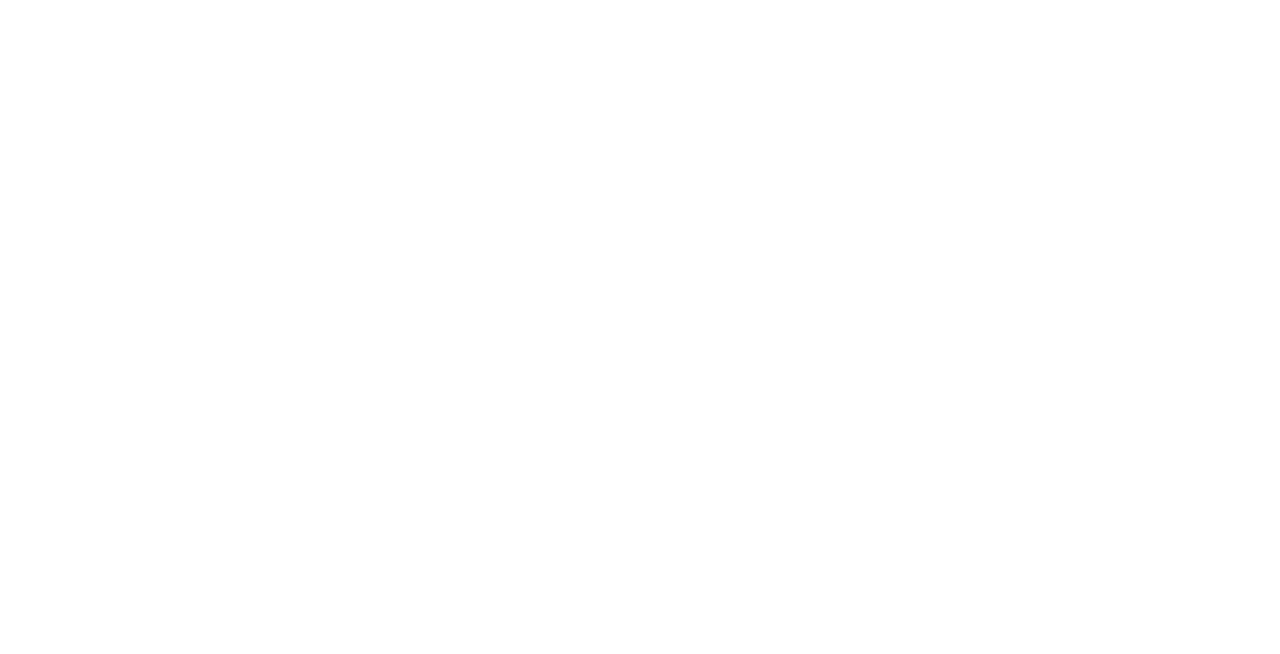
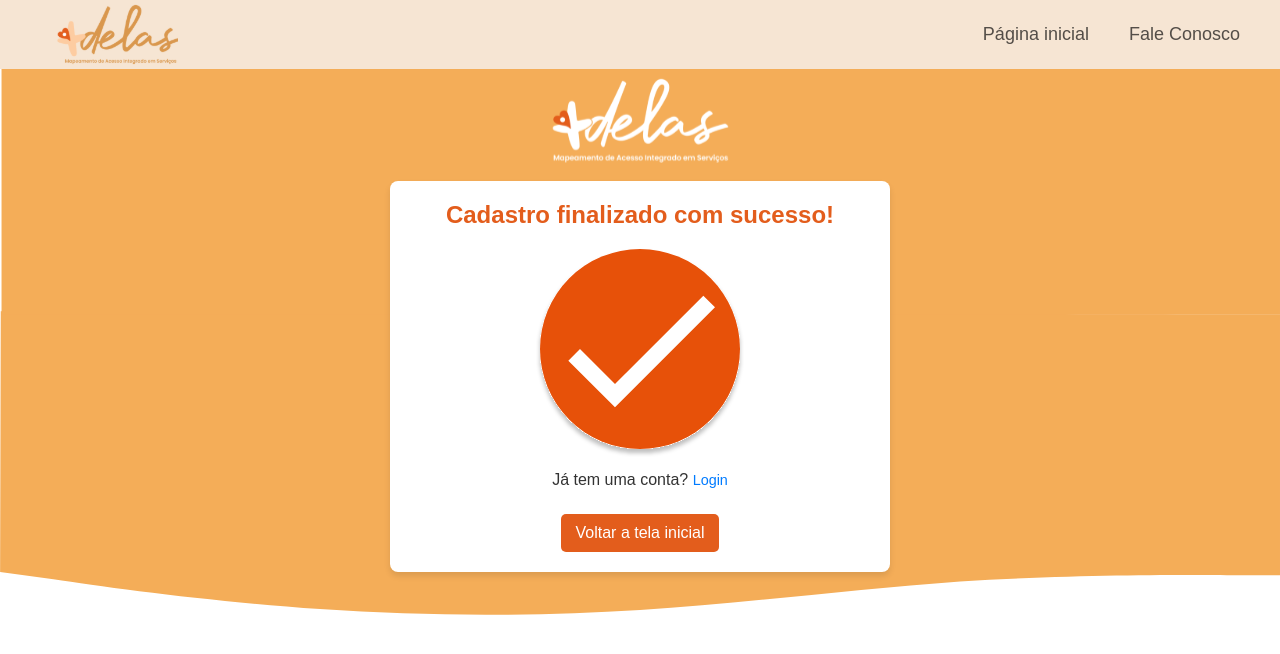
Before and after one commit to maisDelas/projeto-start-web, a React (Vite) app: page /CadastroPrestadora3 in a window 1280 px wide. Before the commit this address had no page. Shown: the top 654 px of the page. Built offline with nearby package versions, Linux system fonts and the light colour scheme.

Commit message:
atualizando

```diff
--- a/src/App.jsx
+++ b/src/App.jsx
@@ -15,6 +15,7 @@
 
 import CadastroPrestadora1 from 'pages/cadastroP/Prestadora1'
 import CadastroPrestadora2 from 'pages/cadastroP/Prestadoratre2'
+import CadastroPrestadora3 from 'pages/cadastroP/Prestadora3'
 import CadastroPrestadora0 from 'pages/cadastroP/Prestadora0'
 
 
@@ -39,6 +40,7 @@
 
 
 
+
         <Route path="/Perfil" element={< Perfil />} />
 
         <Route path="/Cadastro" element={<Cadastro />} />
@@ -51,6 +53,8 @@
 
         <Route path="CadastroPrestadora1" element={<CadastroPrestadora1 />} />
         <Route path="/CadastroPrestadora2" element={<CadastroPrestadora2 />} />
+        <Route path="/CadastroPrestadora3" element={<CadastroPrestadora3 />} />
+
 
 
 
--- a/src/pages/cadastroP/Prestadora0.jsx
+++ b/src/pages/cadastroP/Prestadora0.jsx
@@ -6,8 +6,9 @@
   Paragraph,
   List,
   StyledButton,LogoContainer
-} from "pages/cadastroP/Prestadora0styles.js";
-import Logo1 from "./Imagem/LogoNN1.svg";
+} from "pages/cadastroP/Prestadoraa.styles.js";
+import Logo1 from "./Imagem/LogoNN1.svg"
+import Logo2 from './Imagem/NN2.svg'
 
 
 import { TfiBag } from "react-icons/tfi";
@@ -50,7 +51,7 @@
       <List>
         <Subtitle>
           <img src={Logo1} alt="Logo"  />
-          <IoDocumentTextOutline />  Documentos pessoais:
+          <IoDocumentTextOutline className="Icons" />  Documentos pessoais:
         </Subtitle>
 
         <li>Dados Pessoais;</li>
@@ -61,8 +62,8 @@
 
       <List>
         <Subtitle>
-          <img src={Logo1}  />
-          <TfiBag /> Dados de serviço:
+          <img src={Logo2}  />
+          <TfiBag className="Icons"/> Dados de serviço:
         </Subtitle>
 
         <li>Descrição de Serviço;</li>
--- /dev/null
+++ b/src/pages/cadastroP/Prestadora3.jsx
@@ -0,0 +1,46 @@
+import React from "react";
+import { Container, Box, Title, Text, Button, Link } from "./Prestadora3styles";
+import Logo_completo from './Imagem/Logo_sucesso.svg'
+import GlobalStyle from './globalstyle'
+import EU from './Header'
+
+import Logo from "./Imagem/Logo branca 4.svg";
+
+function CadastroPrestadora3() {
+  const handleContinue = () => {
+    alert("Continuando para a próxima etapa!");
+
+  };
+
+  return (
+
+  <>
+  <GlobalStyle/>
+  <EU/>
+
+ <div className="header"> <img src={Logo} alt="" className="logo"/>
+ </div>
+
+  <Container>
+      <Box>
+        <Title>Cadastro finalizado com sucesso!</Title>
+
+        <img src={Logo_completo } alt="" className="Logo_sucesso"/>
+
+
+        <Text>
+          Já tem uma conta?{" "}
+          <Link href="/login" style={{ display: "inline" }}>
+            Login
+          </Link>
+        </Text>
+
+
+        <Button onClick={handleContinue}>Voltar a tela inicial</Button>
+      </Box>
+    </Container>
+  </>
+  );
+}
+
+export default CadastroPrestadora3;
--- /dev/null
+++ b/src/pages/cadastroP/Prestadora3styles.js
@@ -0,0 +1,61 @@
+import styled from "styled-components";
+
+export const Container = styled.div`
+    max-width: 500px;
+  margin: 0 auto;
+
+  background-color: #fff;
+  border-radius: 8px;
+  // box-shadow: 0 4px 8px rgba(0, 0, 0, 0.1);
+  text-align: center;
+`;
+
+export const Box = styled.div`
+  // background: white;
+
+  padding: 20px;
+  border-radius: 8px;
+  box-shadow: 0 4px 6px rgba(0, 0, 0, 0.1);
+
+  text-align: center;
+`;
+
+export const Title = styled.h1`
+  color: #4caf50;
+  font-size: 1.5rem;
+  margin-bottom: 20px;
+  color:#E35D1C;
+`;
+
+export const Text = styled.p`
+  font-size: 1rem;
+  color: #333;
+  margin: 10px 0;
+`;
+
+export const Button = styled.button`
+  margin-top: 15px;
+  padding: 10px 15px;
+  border: none;
+  border-radius: 5px;
+  font-size: 1rem;
+  cursor: pointer;
+  background: #4caf50;
+  color: #fff;
+  background-color:#E35D1C;
+
+
+
+`;
+
+export const Link = styled.a`
+  display: block;
+  margin-top: 10px;
+  font-size: 0.9rem;
+  color: #007bff;
+  text-decoration: none;
+
+  &:hover {
+    text-decoration: underline;
+  }
+`;
--- a/src/pages/cadastroP/globalstyle.jsx
+++ b/src/pages/cadastroP/globalstyle.jsx
@@ -11,7 +11,7 @@
   }
 
   body {
-    // font-family: "Poppins", Regular;
+
     color: rgb(36, 12, 12);
     background-image: url('src/pages/cadastroP/Imagem/Fundo_completo.svg');
     background-size: cover;
@@ -24,14 +24,19 @@
 
   .logo {
     display: block;
-    margin: 0 auto; /* Centraliza horizontalmente */
-    max-width: 200px; /* Define o tamanho máximo */
+    margin: 0 auto;
+    max-width: 200px;
   }
 
  .nn2 {
     display: block;
-    margin: 10px auto; /* Centraliza horizontalmente e adiciona espaço acima/abaixo */
-    max-width: 200px; /* Define o tamanho máximo */
+    margin: 10px auto;
+    max-width: 200px;
+  }
+
+  .Icons {
+   color: #E35D1C;
+
   }
 
 `;
```
Also changed, not shown: src/pages/cadastroP/Imagem/2.svg (added), src/pages/cadastroP/Imagem/Logo_sucesso.svg (added), src/pages/cadastroP/Prestadoraa.styles.js (renamed from src/pages/cadastroP/Prestadora0styles.js).
